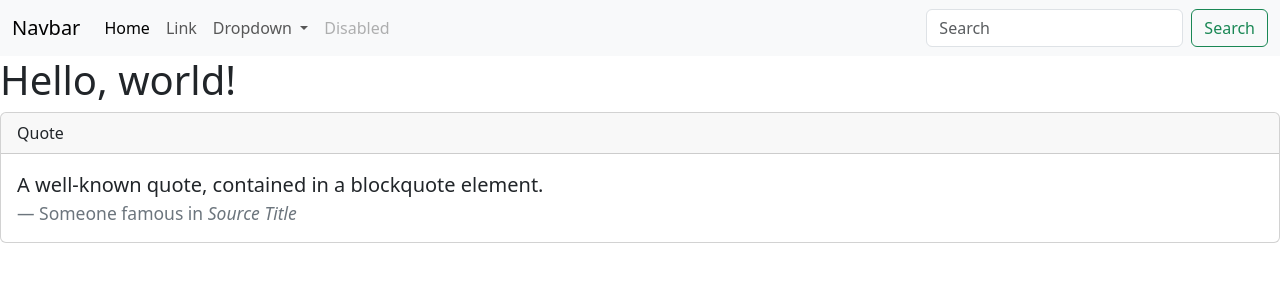
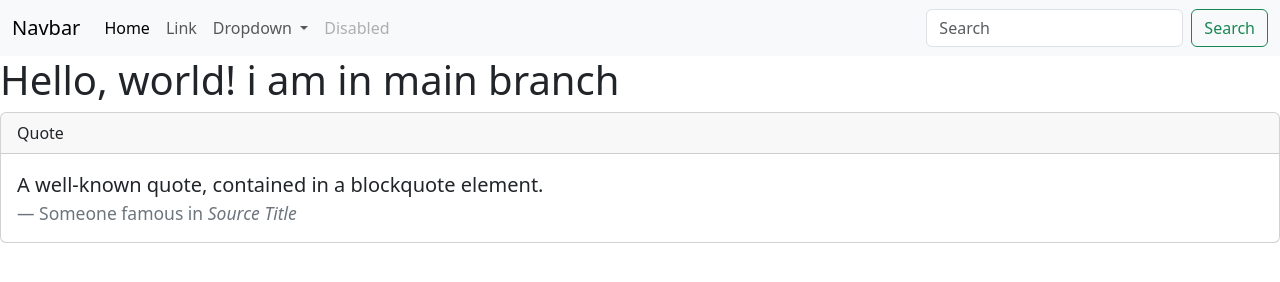
Before and after one commit to Md-Kaif-Innoraft/Git-learning, a plain HTML site: page index.html in a window 1280 px wide. Drawn offline with nearby package versions, Linux system fonts and the light colour scheme.

Commit message:
adding in main branch

```diff
--- a/index.html
+++ b/index.html
@@ -44,7 +44,9 @@
           </div>
         </div>
       </nav>
-    <h1>Hello, world!</h1>
+    <h1>Hello, world!
+      i am in main branch
+    </h1>
 
 
     <div class="card">
```
